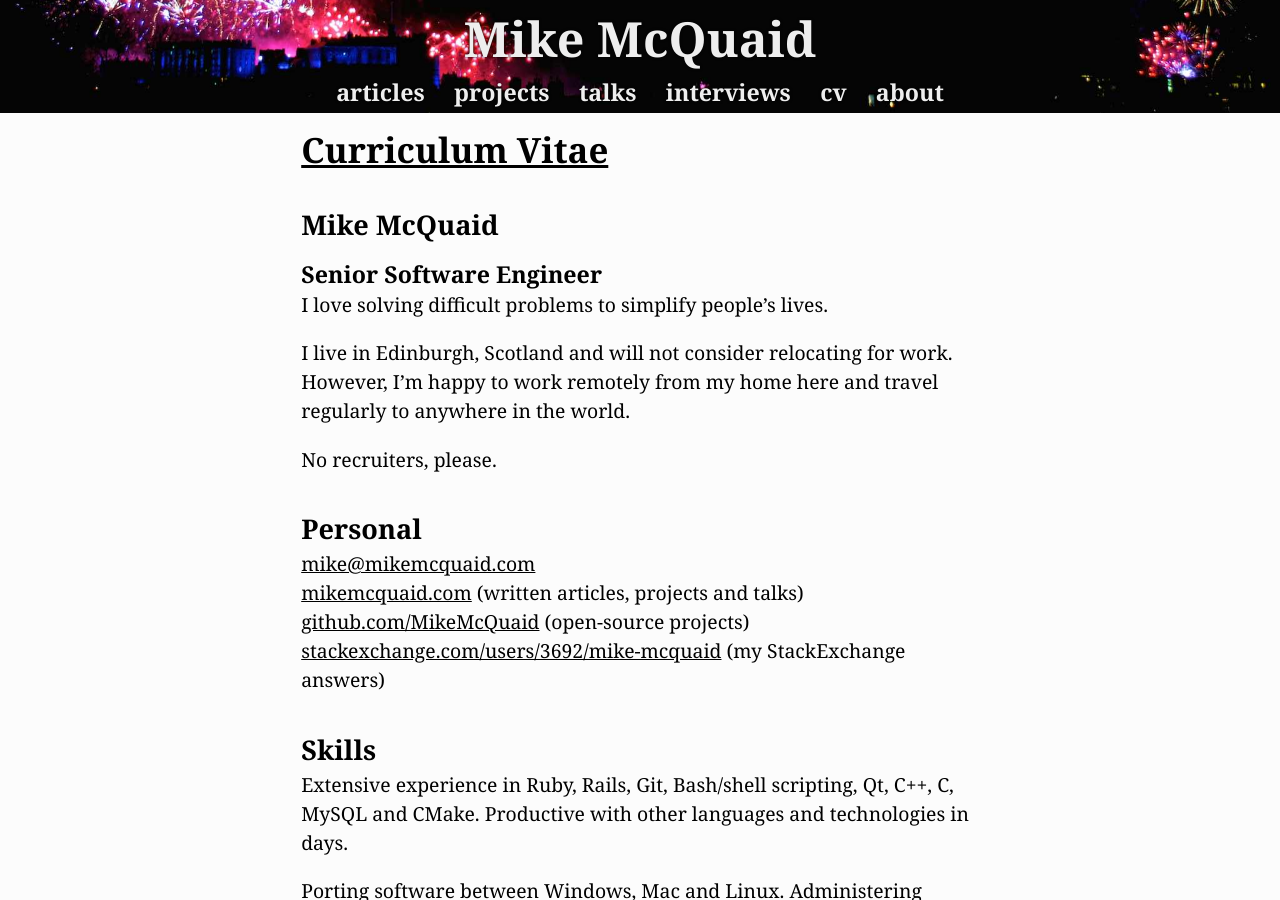
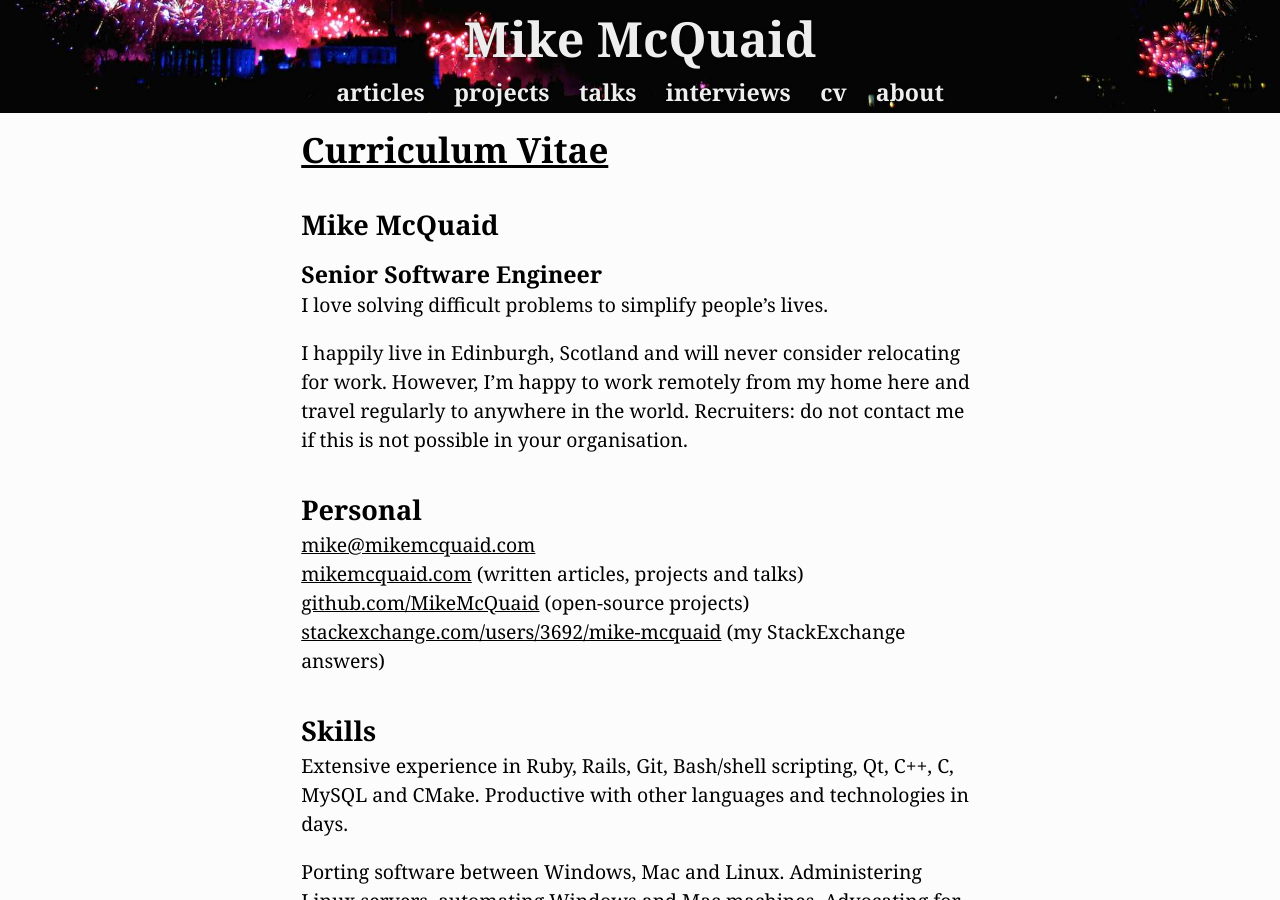
Before and after one commit to MikeMcQuaid/mikemcquaid.com, a Jekyll site: the page built from cv.md, in a window 1280 px wide and 900 px high. Built offline with Jekyll 4.4.1, drawn with Linux system fonts in a browser that asks for light colours.

Commit message:
cv: strengthen language about not relocating.

```diff
--- a/cv.md
+++ b/cv.md
@@ -8,9 +8,7 @@ classes: stealth-lists
 #### Senior Software Engineer
 I love solving difficult problems to simplify people's lives.
 
-I live in Edinburgh, Scotland and will not consider relocating for work. However, I'm happy to work remotely from my home here and travel regularly to anywhere in the world.
-
-No recruiters, please.
+I happily live in Edinburgh, Scotland and will never consider relocating for work. However, I'm happy to work remotely from my home here and travel regularly to anywhere in the world. Recruiters: do not contact me if this is not possible in your organisation.
 
 ### Personal
 * [{{ site.author.email }}](mailto:{{ site.author.email }})
```
